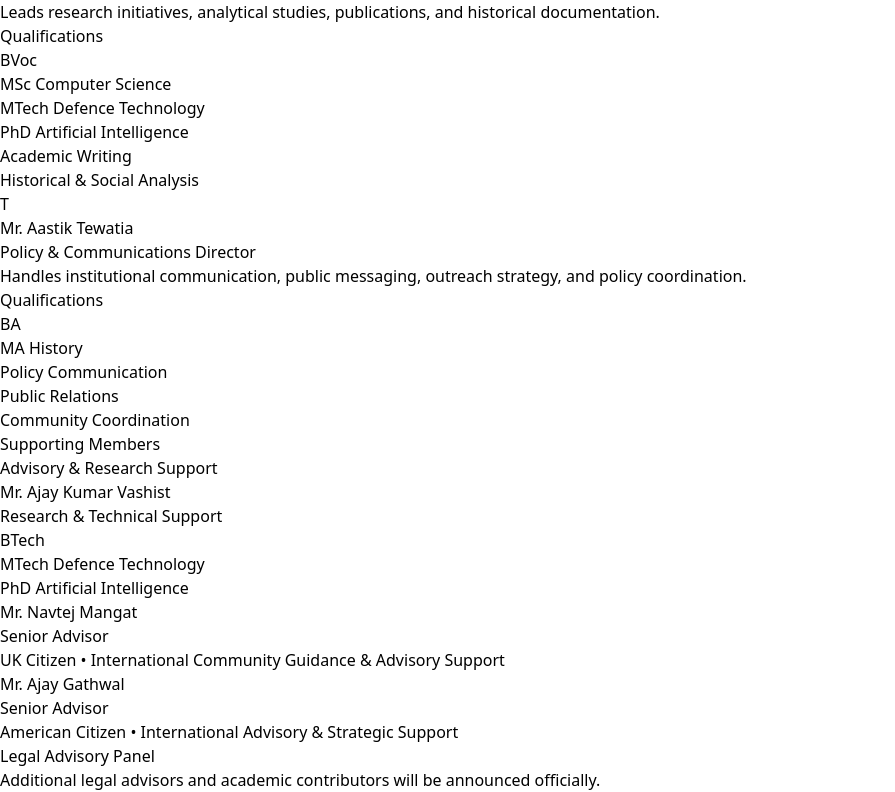
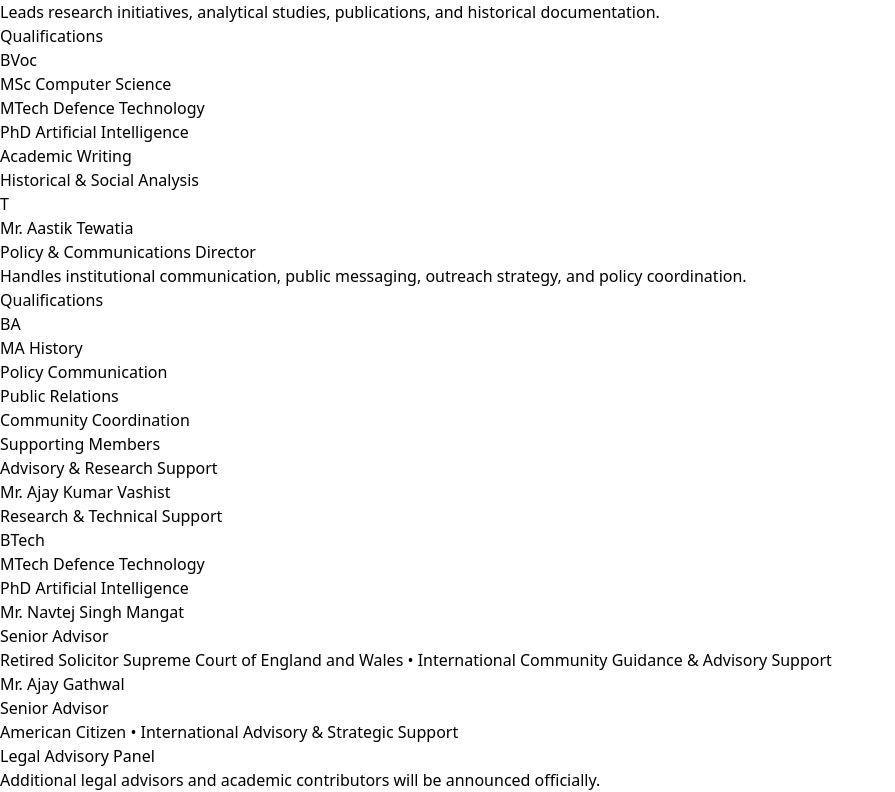
Before and after one commit to bla-bla-bluu/academiakhap, a React (Vite) app: page /about in a window 1280 px wide. Shown: the part 456-1248 px from the top of the page, without its empty margins (0-895 px from the left). Built offline with nearby package versions, Linux system fonts and the light colour scheme.

Commit message:
Your commit message

```diff
--- a/src/about.tsx
+++ b/src/about.tsx
@@ -238,7 +238,7 @@ export default function AboutPage() {
             <div className="bg-[#faf6ef] border border-[#b38b59]/30 rounded-[2rem] p-8 shadow-sm">
 
               <h3 className="text-3xl font-bold mb-3">
-                Mr. Navtej Mangat
+                Mr. Navtej Singh Mangat
               </h3>
 
               <p className="text-lg font-semibold text-[#5b3419] mb-6">
@@ -246,7 +246,7 @@ export default function AboutPage() {
               </p>
 
               <p className="text-[17px] leading-8 text-[#4a3728]">
-                UK Citizen • International Community Guidance & Advisory Support
+                Retired Solicitor Supreme Court of England and Wales • International Community Guidance & Advisory Support
               </p>
 
             </div>
```
